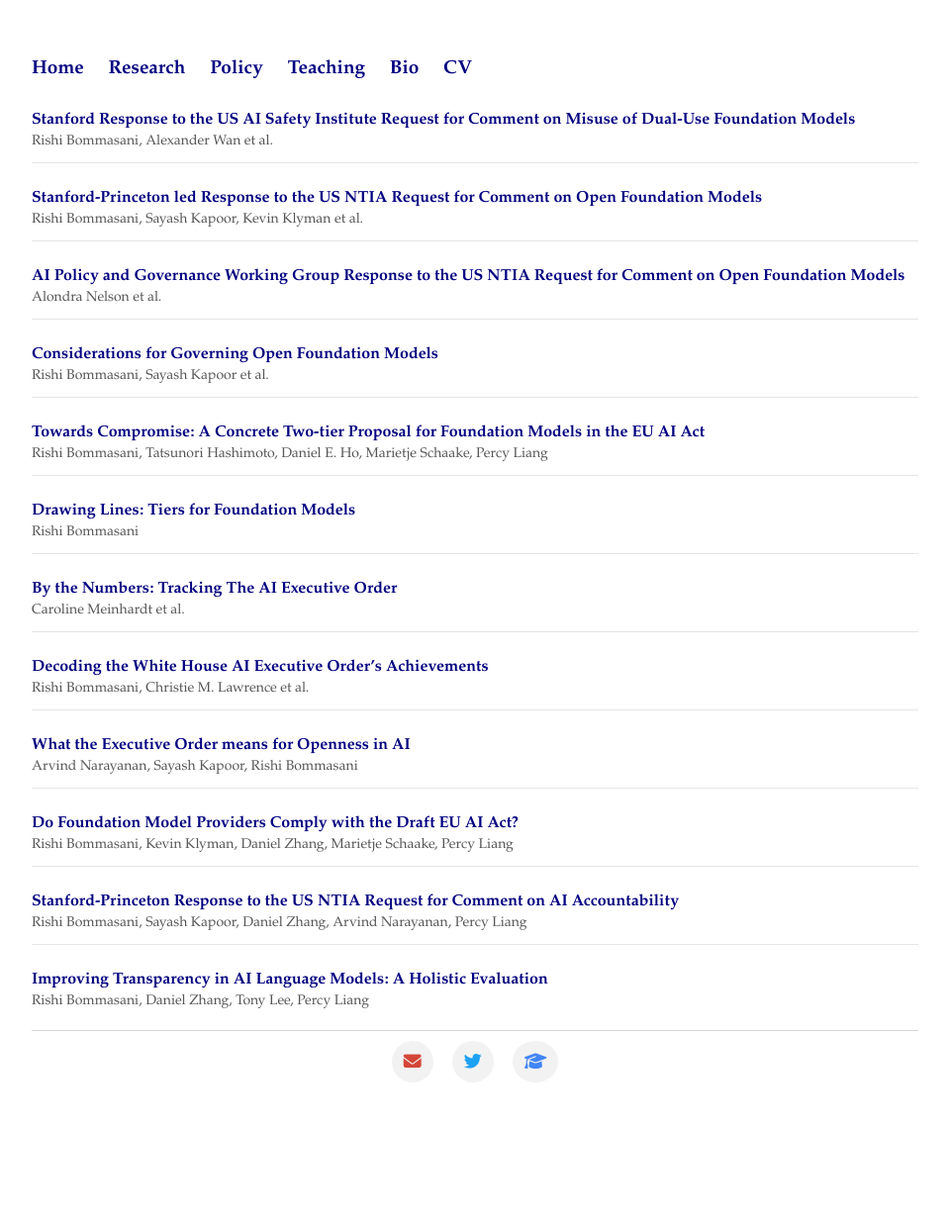
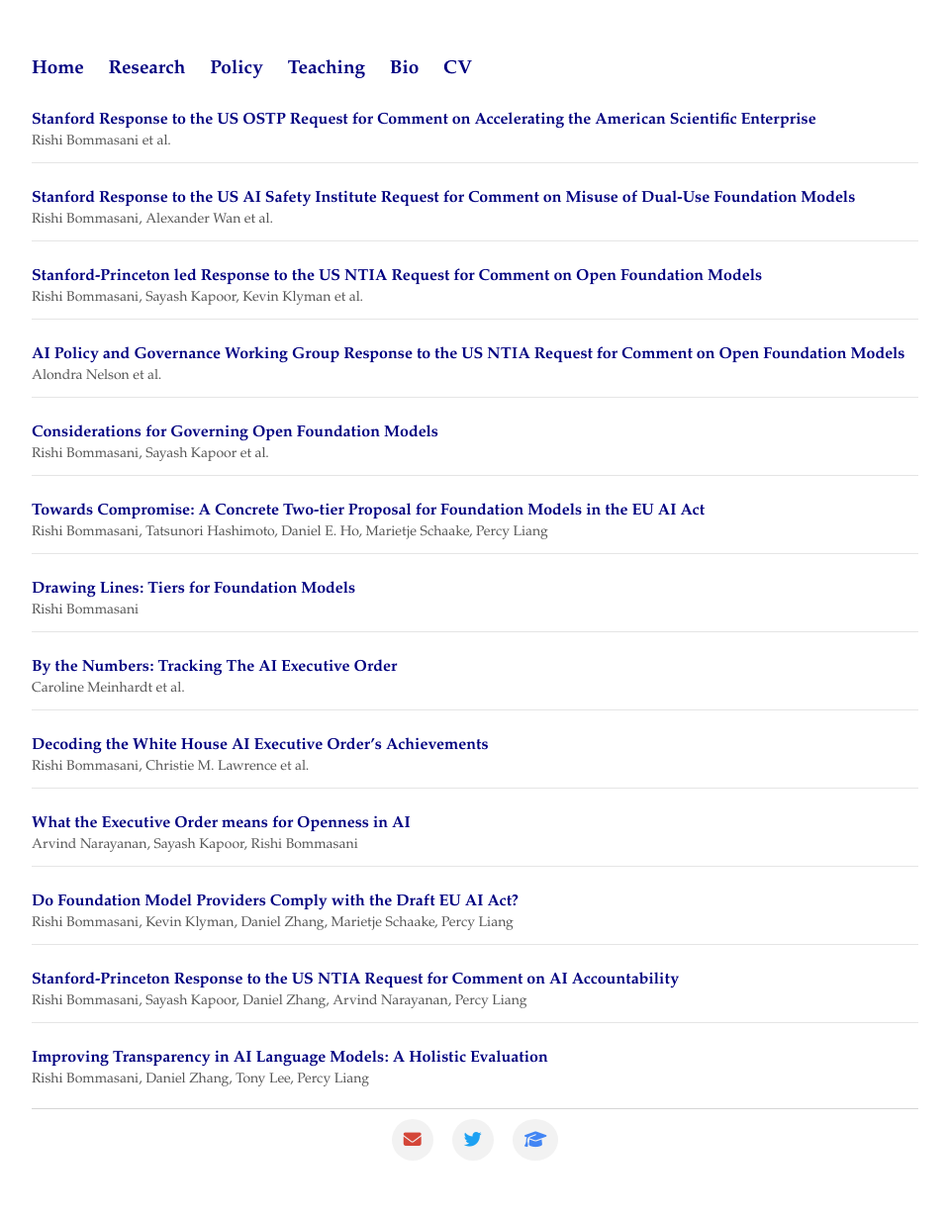
Before and after one commit to rishibommasani/rishibommasani.github.io, a Jekyll site: the page built from policy/index.html, in a window 1280 px wide. Shown: the whole page at 99% size, without its empty margins (160-1119 px from the left). Built offline with Jekyll 4.4.1, drawn with Linux system fonts in a browser that asks for light colours; before the commit the page ends 1154 px from its top, so only the background shows below that.

Commit message:
Prioritize new OSTP policy response

```diff
--- a/policy/index.html
+++ b/policy/index.html
@@ -4,6 +4,11 @@ title: Policy
 ---
 
 <div class="policy-page">
+	<div class="policy-item">
+		<a class="policy-title" href="https://hai.stanford.edu/assets/files/hai-sds-rfi-response-accelerating-american-scientific-enterprise.pdf"><b>Stanford Response to the US OSTP Request for Comment on Accelerating the American Scientific Enterprise</b></a>
+		<div class="policy-authors">Rishi Bommasani et al.</div>
+	</div>
+
 	<div class="policy-item">
 		<a class="policy-title" href="https://hai.stanford.edu/sites/default/files/2024-09/Stanford_Response_to_US_AISI_RFC.pdf"><b>Stanford Response to the US AI Safety Institute Request for Comment on Misuse of Dual-Use Foundation Models</b></a>
 		<div class="policy-authors">Rishi Bommasani, Alexander Wan et al.</div>
@@ -54,7 +59,7 @@ title: Policy
 		<div class="policy-authors">Rishi Bommasani, Kevin Klyman, Daniel Zhang, Marietje Schaake, Percy Liang</div>
 	</div>
 
-  <div class="policy-item">
+	<div class="policy-item">
 		<a class="policy-title" href="https://hai.stanford.edu/responses-ntias-request-comment-ai-accountability-policy"><b>Stanford-Princeton Response to the US NTIA Request for Comment on AI Accountability</b></a>
 		<div class="policy-authors">Rishi Bommasani, Sayash Kapoor, Daniel Zhang, Arvind Narayanan, Percy Liang</div>
 	</div>
```
